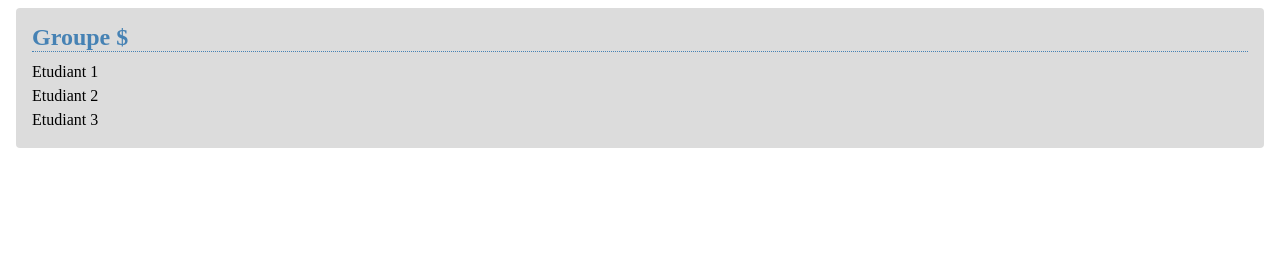
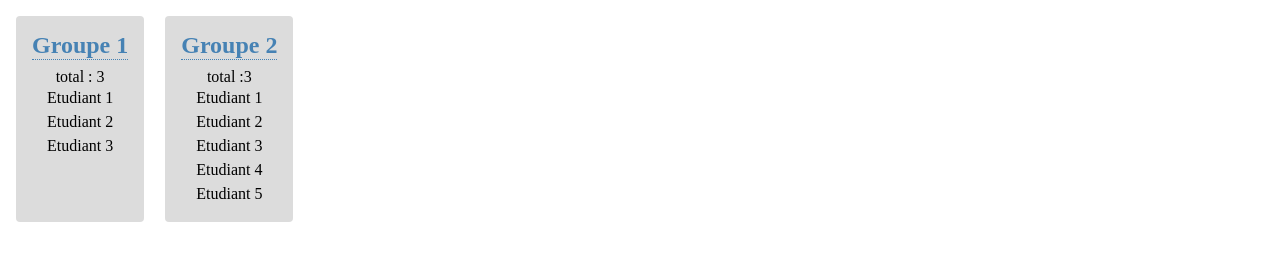
Before and after one commit to Haiden-svg/Haiden-svg.github.io, a plain HTML site: page Web/index.html in a window 1280 px wide. Drawn offline with Linux system fonts and the light colour scheme.

Commit message:
Add files via upload

```diff
--- a/Web/index.html
+++ b/Web/index.html
@@ -7,13 +7,29 @@
     <link rel="stylesheet" href="style.css">
 </head>
 <body>
+    <div class="list">
         <section>
-        <h1>Groupe $</h1>
+            <h1>Groupe 1</h1>
+            <p>total : 3</p>
             <ul>
                 <li>Etudiant 1</li>
                 <li>Etudiant 2</li>
                 <li>Etudiant 3</li>
             </ul>
         </section>
+        <section>
+            <h1>Groupe 2</h1>
+            <p>total :3 </p>
+            <ul>
+                <li>Etudiant 1</li>
+                <li>Etudiant 2</li>
+                <li>Etudiant 3</li>
+                <li>Etudiant 4</li>
+                <li>Etudiant 5</li>
+            </ul>
+        </section>
+    </div>
+
 </body>
+
 </html>
--- a/Web/style.css
+++ b/Web/style.css
@@ -8,6 +8,11 @@ section {
   padding: 1em;
   background: gainsboro;
   border-radius: .25em;
+
+  display: flex;
+  flex-direction: column;
+  align-items: center;
+
 }
 section > * {
   margin: 0;
@@ -22,7 +27,29 @@ h1 {
 }
 
 ul {
+
+    margin: 0;
+    padding: 0;
   list-style: none;
   padding-left: 0;
   line-height: 1.5em;
 }
+
+.list {
+    display: flex;
+    flex-flow: row wrap;
+    gap: 5px;
+
+  }
+
+  h1 {
+    color: steelblue;
+    border-bottom: 1px dotted;
+  }
+
+  ul {
+    list-style: none;
+  }
+  section {
+    display: flex;
+  }
```
Lines whose indentation alone changed are shown as unchanged.
